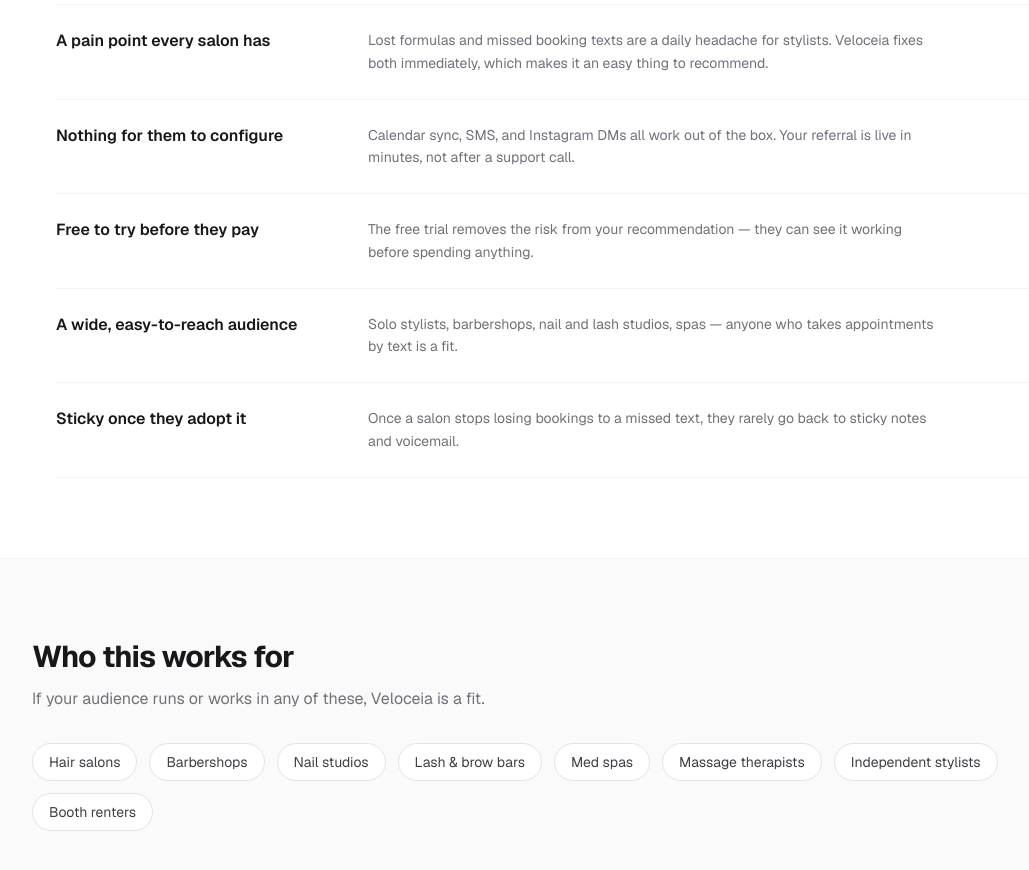
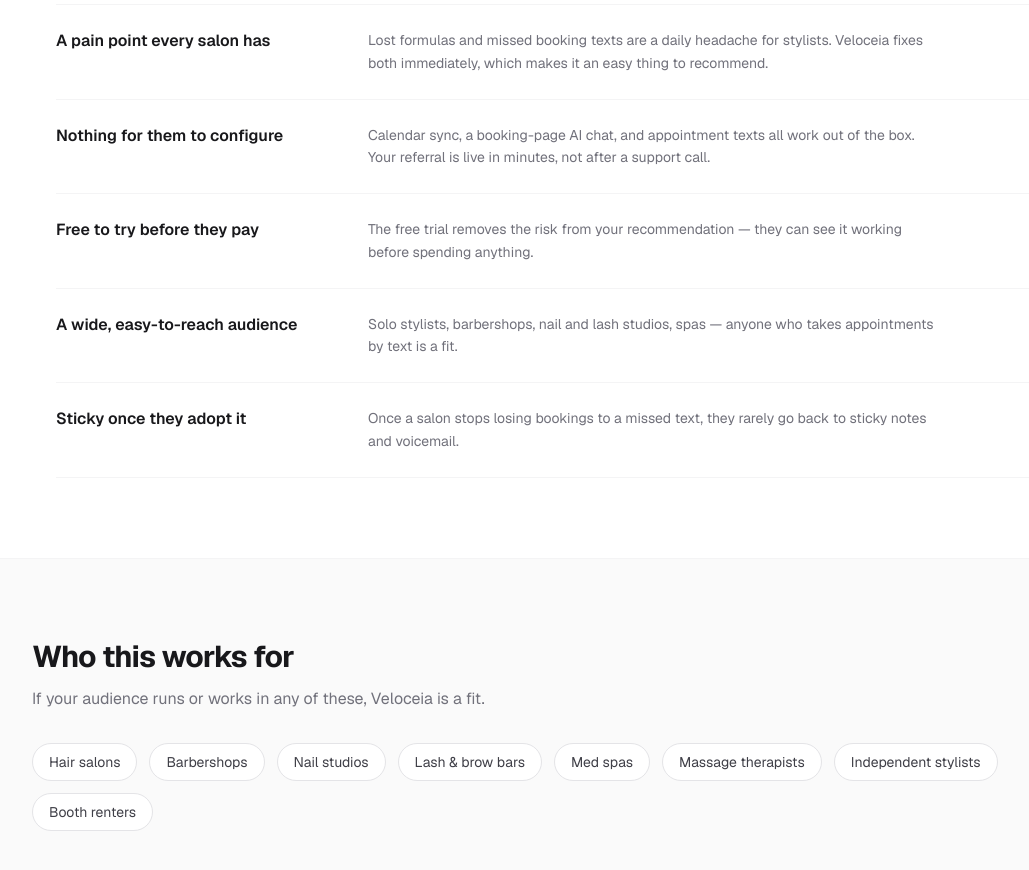
Before and after one commit to wdw1997/haird, a Next.js app: page /affiliate in a window 1280 px wide. Shown: the part 980-1850 px from the top of the page, without its empty margins (96-1125 px from the left). Built offline with nearby package versions, Linux system fonts and the light colour scheme.

Commit message:
Update page.tsx

```diff
--- a/app/affiliate/page.tsx
+++ b/app/affiliate/page.tsx
@@ -11,7 +11,7 @@ const REASONS = [
   },
   {
     title: 'Nothing for them to configure',
-    body: 'Calendar sync, SMS, and Instagram DMs all work out of the box. Your referral is live in minutes, not after a support call.',
+    body: 'Calendar sync, a booking-page AI chat, and appointment texts all work out of the box. Your referral is live in minutes, not after a support call.',
   },
   {
     title: 'Free to try before they pay',
@@ -39,7 +39,7 @@ const FAQS = [
   },
   {
     q: 'What is Veloceia?',
-    a: "Veloceia is an AI front desk for salons: it records client formulas by voice, replies to booking texts and Instagram DMs automatically, and syncs confirmed appointments straight to Google Calendar.",
+    a: "Veloceia is an AI front desk for salons: it records client formulas by voice, answers booking questions with an AI chat on your booking page, texts clients once you confirm an appointment, and syncs confirmed appointments straight to Google Calendar.",
   },
   {
     q: 'How does it work?',
```
